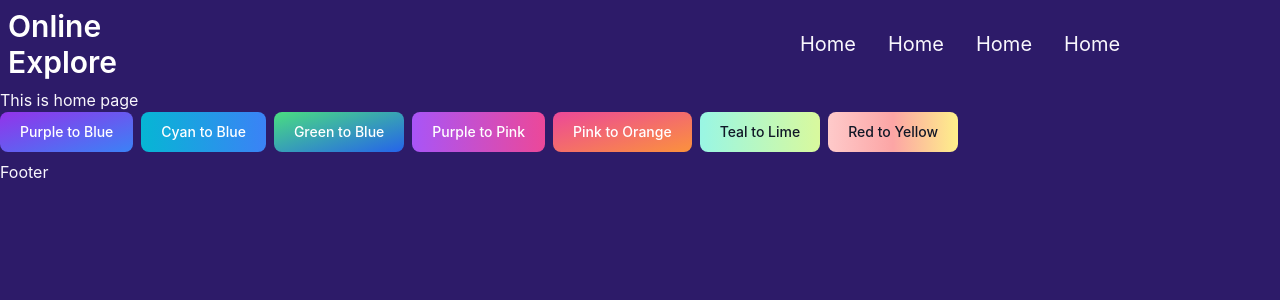
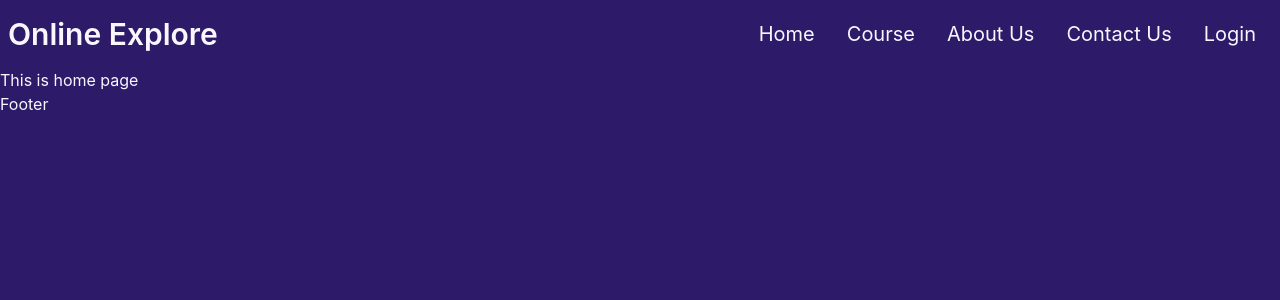
Before and after one commit to ibrahimsarder96/education-center, a React (Create React App) app: page / in a window 1280 px wide. Shown: the top 300 px of the page. Built offline with nearby package versions, Linux system fonts and the light colour scheme.

Commit message:
nabvar add

```diff
--- a/src/App.js
+++ b/src/App.js
@@ -4,7 +4,7 @@ import router from './Routes/Routes/Routes';
 
 function App() {
   return (
-    <div>
+    <div className="max-w-[1440px] mx-auto">
     <RouterProvider router={router}></RouterProvider>
     </div>
   );
--- a/src/Pages/Home/Home/Home.js
+++ b/src/Pages/Home/Home/Home.js
@@ -5,14 +5,6 @@ const Home = () => {
     <div>
       <h1>This is home page</h1>
 
-<button type="button" class="text-white bg-gradient-to-br from-purple-600 to-blue-500 hover:bg-gradient-to-bl focus:ring-4 focus:outline-none focus:ring-blue-300 dark:focus:ring-blue-800 font-medium rounded-lg text-sm px-5 py-2.5 text-center mr-2 mb-2">Purple to Blue</button>
-<button type="button" class="text-white bg-gradient-to-r from-cyan-500 to-blue-500 hover:bg-gradient-to-bl focus:ring-4 focus:outline-none focus:ring-cyan-300 dark:focus:ring-cyan-800 font-medium rounded-lg text-sm px-5 py-2.5 text-center mr-2 mb-2">Cyan to Blue</button>
-<button type="button" class="text-white bg-gradient-to-br from-green-400 to-blue-600 hover:bg-gradient-to-bl focus:ring-4 focus:outline-none focus:ring-green-200 dark:focus:ring-green-800 font-medium rounded-lg text-sm px-5 py-2.5 text-center mr-2 mb-2">Green to Blue</button>
-<button type="button" class="text-white bg-gradient-to-r from-purple-500 to-pink-500 hover:bg-gradient-to-l focus:ring-4 focus:outline-none focus:ring-purple-200 dark:focus:ring-purple-800 font-medium rounded-lg text-sm px-5 py-2.5 text-center mr-2 mb-2">Purple to Pink</button>
-<button type="button" class="text-white bg-gradient-to-br from-pink-500 to-orange-400 hover:bg-gradient-to-bl focus:ring-4 focus:outline-none focus:ring-pink-200 dark:focus:ring-pink-800 font-medium rounded-lg text-sm px-5 py-2.5 text-center mr-2 mb-2">Pink to Orange</button>
-<button type="button" class="text-gray-900 bg-gradient-to-r from-teal-200 to-lime-200 hover:bg-gradient-to-l hover:from-teal-200 hover:to-lime-200 focus:ring-4 focus:outline-none focus:ring-lime-200 dark:focus:ring-teal-700 font-medium rounded-lg text-sm px-5 py-2.5 text-center mr-2 mb-2">Teal to Lime</button>
-<button type="button" class="text-gray-900 bg-gradient-to-r from-red-200 via-red-300 to-yellow-200 hover:bg-gradient-to-bl focus:ring-4 focus:outline-none focus:ring-red-100 dark:focus:ring-red-400 font-medium rounded-lg text-sm px-5 py-2.5 text-center mr-2 mb-2">Red to Yellow</button>
-
     </div>
   );
 };
--- a/src/Pages/Shared/Navbar/Navbar.js
+++ b/src/Pages/Shared/Navbar/Navbar.js
@@ -4,35 +4,28 @@ import { Link } from 'react-router-dom';
 const Navbar = () => {
   const menuItem = <>
     <li className='text-xl '><Link to="/">Home</Link></li>
-    <li className='text-xl '><Link to="/">Home</Link></li>
-    <li className='text-xl '><Link to="/">Home</Link></li>
-    <li className='text-xl '><Link to="/">Home</Link></li>
+    <li className='text-xl '><Link to="/course">Course</Link></li>
+    <li className='text-xl '><Link to="/aboutus">About Us</Link></li>
+    <li className='text-xl '><Link to="/contact">Contact Us</Link></li>
+    <li className='text-xl '><Link to="/login">Login</Link></li>
   </>
   return (
-    <div>
     <div className="navbar sticky top-0">
     <div className="navbar-start">
       <div className="dropdown">
         <label tabIndex={0} className="btn bg-black lg:hidden">
-        <svg xmlns="http://www.w3.org/2000/svg" className="h-5 w-5" fill="none" viewBox="0 0 24 24" stroke="white"><path strokeLinecap="round" strokeLinejoin="round" strokeWidth="2" d="M4 6h16M4 12h8m-8 6h16" /></svg>
+          <svg xmlns="http://www.w3.org/2000/svg" className="h-5 w-5" fill="none" viewBox="0 0 24 24" stroke="white"><path strokeLinecap="round" strokeLinejoin="round" strokeWidth="2" d="M4 6h16M4 12h8m-8 6h16"/></svg>
         </label>
-      <ul tabIndex="0" className="menu menu-compact dropdown-content mt-3 p-2 shadow bg-gray-400 rounded-box w-52">
+        <ul tabIndex="0" className="menu menu-compact dropdown-content mt-3 p-2 shadow bg-black rounded-box w-52">
           {menuItem}
         </ul>
       </div>
-    <Link to='/' className="text-3xl font-semibold text-white">Online Explore</Link>
+      <Link to='/' className="text-3xl font-semibold">Online Explore</Link>
     </div>
-  <div className="navbar-center hidden lg:flex">
-  <ul className="menu menu-horizontal p-0 pl-96 ml-64">
+    <div className=" hidden lg:flex ">
+    <ul className="menu menu-horizontal p-0  ml-48">
         {menuItem}
       </ul>
-
-  </div>
-  <div className="navbar-end">
-  <label htmlFor='dashboard-sidebar' tabIndex={0} className="btn bg-black lg:hidden">
-        <svg xmlns="http://www.w3.org/2000/svg" className="h-5 w-5" fill="none" viewBox="0 0 24 24" stroke="white"><path strokeLinecap="round" strokeLinejoin="round" strokeWidth="2" d="M4 6h16M4 12h8m-8 6h16" /></svg>
-      </label>
-  </div>
     </div>
   </div>
   );
```
Lines whose indentation alone changed are shown as unchanged.
